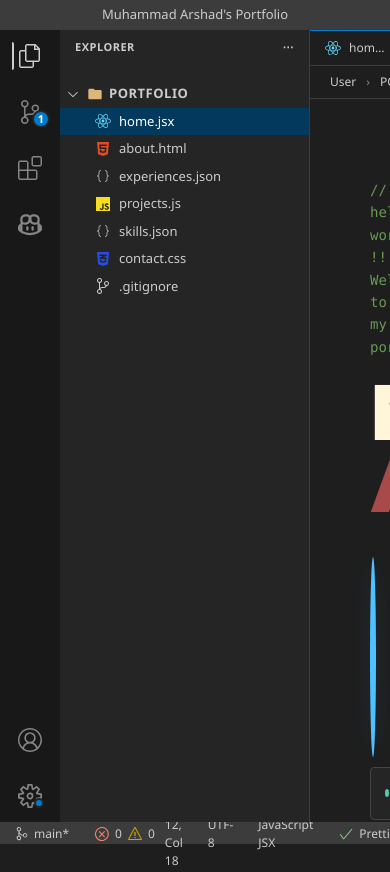
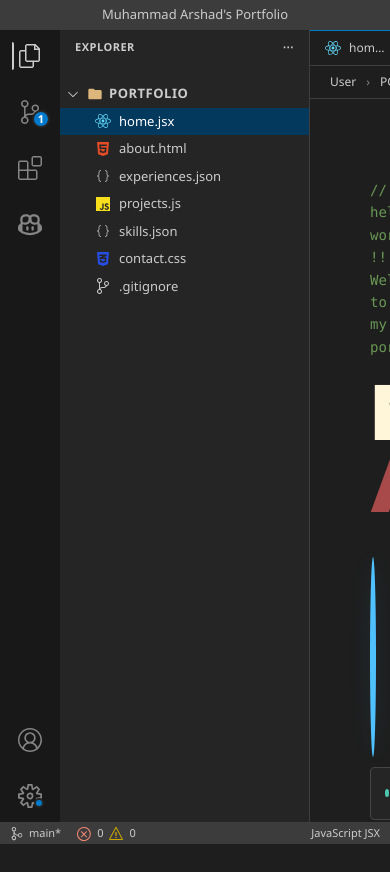
Before and after one commit to MuhdArshadd/portfolio, a React (Vite) app: page / in a window 390 px wide. After the commit the page ends 844 px from the top, so only its background shows below. Built offline with nearby package versions, Linux system fonts and the light colour scheme.

Commit message:
status bar responsive

```diff
--- a/src/components/layout/StatusBar/StatusBar.css
+++ b/src/components/layout/StatusBar/StatusBar.css
@@ -29,3 +29,25 @@
 .status-item:hover {
   background: rgba(255, 255, 255, 0.1);
 }
+
+/* --- RESPONSIVE STATUS BAR (Mobile: Max 500px) --- */
+@media (max-width: 500px) {
+    /* 1. Reduce the gap between items to save space */
+    .status-left,
+    .status-right {
+        gap: 5px;
+    }
+
+    /* 2. Hide Line/Col (1st item), UTF-8 (2nd item), and Prettier (4th item) */
+    .status-right .status-item:nth-child(1),
+    .status-right .status-item:nth-child(2),
+    .status-right .status-item:nth-child(4) {
+        display: none;
+    }
+
+    /* Make the font slightly smaller to ensure it all fits */
+    .status-bar {
+        font-size: 11px;
+        padding: 0 5px;
+    }
+}
```
